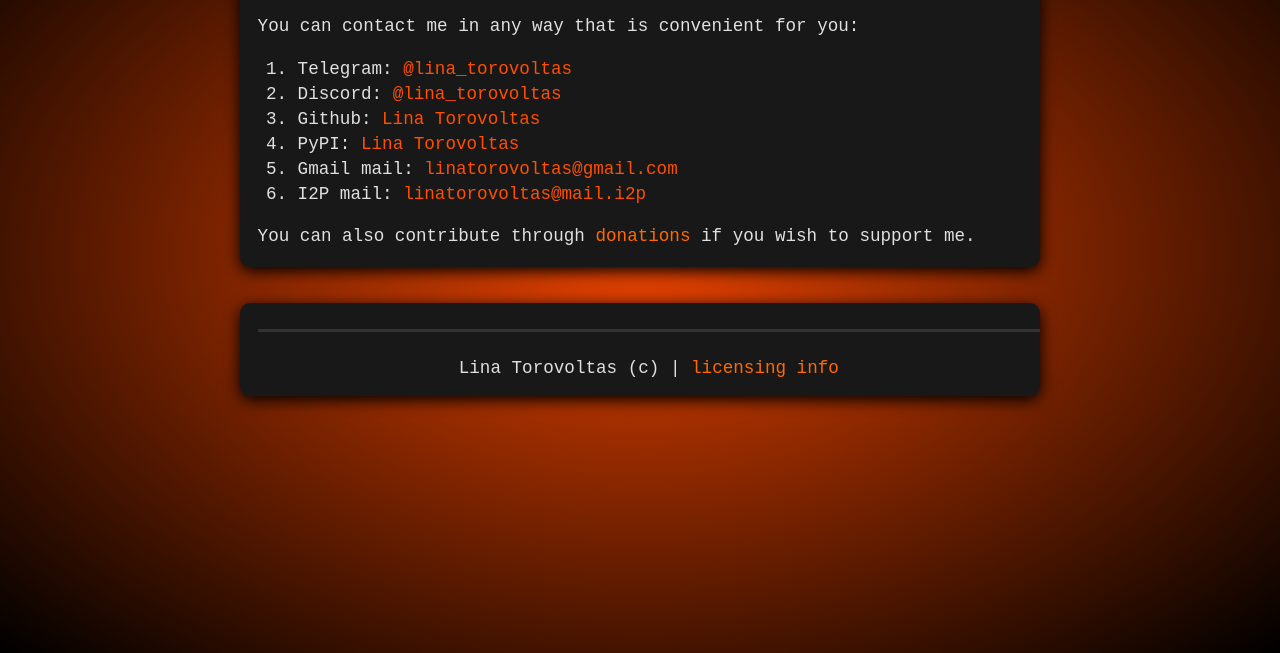
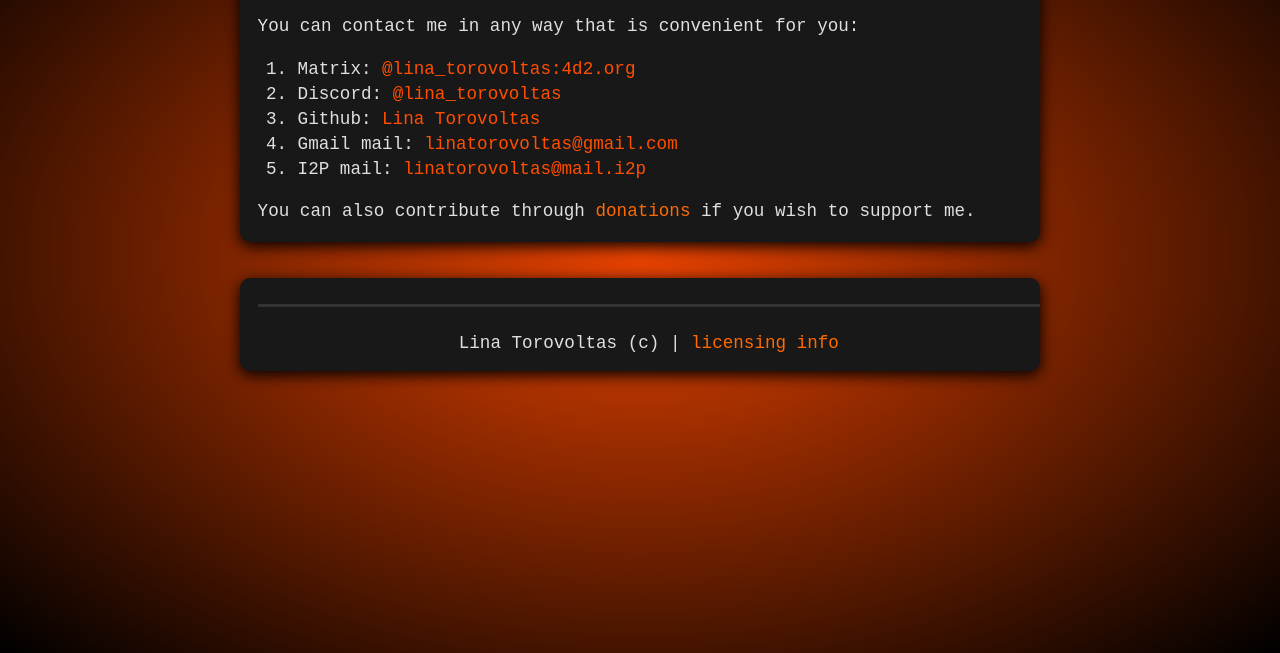
Before and after one commit to lina-torovoltas/lina-torovoltas.github.io, a plain HTML site: page contacts.html in a window 1280 px wide. Shown: the part 147-800 px from the top of the page. Drawn offline with Linux system fonts and the light colour scheme; a web font is replaced by a local one.

Commit message:
Update contacts

```diff
--- a/contacts.html
+++ b/contacts.html
@@ -20,18 +20,17 @@
         <div>
 
             <h1>Contacts and useful links</h1>
-
             <p>You can contact me in any way that is convenient for you:</p>
             <ol>
-                <li>Telegram: <a href="https://t.me/lina_torovoltas" class="lina">@lina_torovoltas</a></li>
+                <li>Matrix: <a href="https://matrix.to/#/@lina_torovoltas:4d2.org" class="lina">@lina_torovoltas:4d2.org</a></li>
                 <li>Discord: <span class="lina">@lina_torovoltas</span></li>
                 <li>Github: <a href="https://github.com/lina-torovoltas" class="lina">Lina Torovoltas</a></li>
-                <li>PyPI:  <a href="https://pypi.org/user/lina_torovoltas" class="lina">Lina Torovoltas</a></li>
                 <li>Gmail mail: <a href="mailto:linatorovoltas@gmail.com" class="lina">linatorovoltas@gmail.com</a></li>
                 <li>I2P mail: <a href="mailto:linatorovoltas@mail.i2p" class="lina">linatorovoltas@mail.i2p</a></li>
             </ol>
-            <p>You can also contribute through <a href="donations.html" class="highlight">donations</a> if you wish to support me.</p>
+            <p>You can also contribute through <a href="/donations" class="highlight">donations</a> if you wish to support me.</p>
         </div>
+
 
 
         <div>
```
